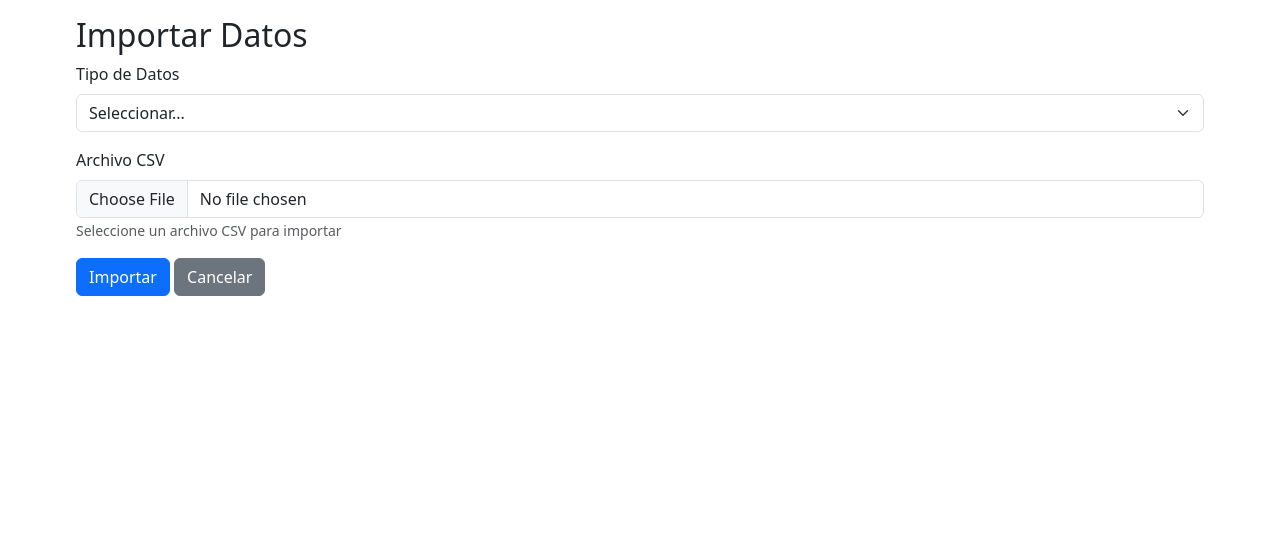
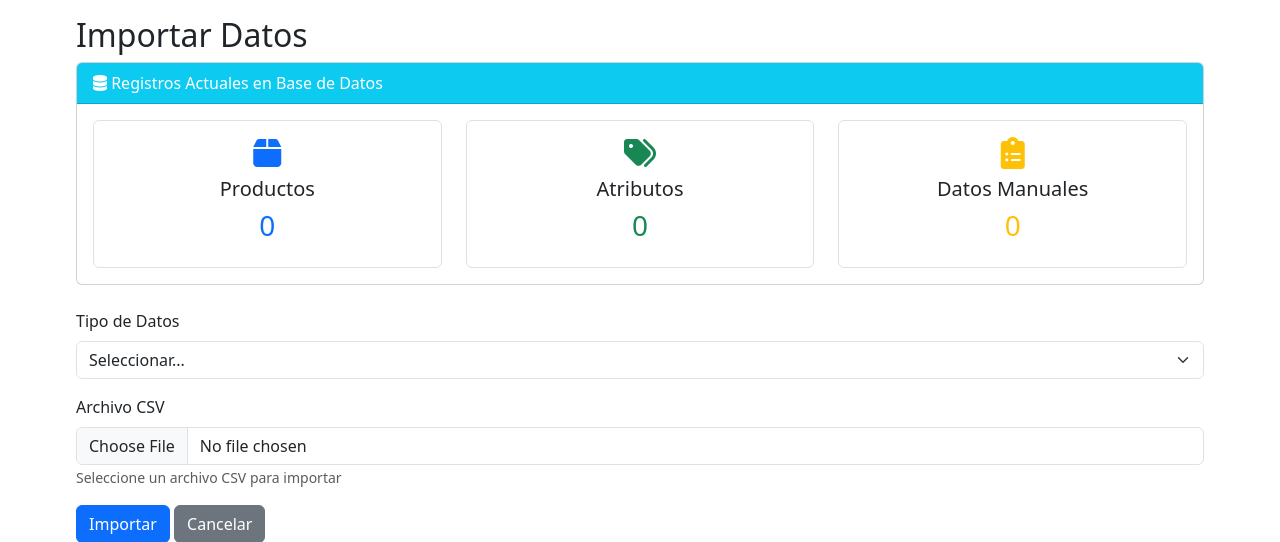
Before and after one commit to mpachecodynamizatic/Python_SVAN_Catalogo, a Flask app: page /importar in a window 1280 px wide. Shown: the part 72-614 px from the top of the page. Run offline with Flask 3, Linux system fonts and the light colour scheme.

Commit message:
Optimizar importaciones y garantizar persistencia de datos
- Keep-alive: Heartbeat cada 2 registros para mantener conexión activa
- Optimización: Consultas en memoria (SKUs, atributos) para eliminar queries SQL repetitivas
- Timeouts: Aumentados a 5 minutos en Gunicorn (300s) con graceful_timeout y keepalive activo
- UI: Cuadro informativo con conteos de registros existentes en página de importación
- Atributos: Mensajes de progreso ahora indican insertados/omitidos durante reintentos
- Persistencia BD: Configuración mejorada para garantizar que datos NO se borren en Render
  * Detección automática de entorno Render (variable RENDER=true)
  * Uso correcto del disco persistente montado en /opt/render/project/src/instance
  * build.sh verifica existencia de BD y muestra tamaño antes de inicializar
  * db.create_all() solo crea tablas nuevas, nunca borra datos existentes

```diff
--- a/app.py
+++ b/app.py
@@ -15,7 +15,14 @@ app = Flask(__name__)
 
 # Configuration
 # Ensure instance folder exists
-instance_path = os.path.join(os.path.dirname(os.path.abspath(__file__)), 'instance')
+# En Render, el disco persistente está montado en /opt/render/project/src/instance
+if os.environ.get('RENDER'):
+    # En producción (Render), usar el disco persistente
+    instance_path = '/opt/render/project/src/instance'
+else:
+    # En desarrollo local
+    instance_path = os.path.join(os.path.dirname(os.path.abspath(__file__)), 'instance')
+
 os.makedirs(instance_path, exist_ok=True)
 
 db_path = os.environ.get('DATABASE_URL')
@@ -193,9 +200,11 @@ class DatosManuales(db.Model):
     def __repr__(self):
         return f'<DatosManuales {self.sku}>'
 
-# Crear la base de datos si no existe
-with app.app_context():
-    db.create_all()
+# La base de datos se crea en build.sh durante el deployment
+# En desarrollo local se crea al ejecutar la app
+if not os.environ.get('RENDER'):
+    with app.app_context():
+        db.create_all()
 
 @app.route('/')
 def index():
@@ -344,6 +353,20 @@ def eliminar_atributo(id):
     db.session.commit()
     flash('Atributo eliminado correctamente.')
     return redirect(url_for('producto_atributos', id=producto_id))
+
+@app.route('/importar/conteos')
+def importar_conteos():
+    """Devuelve los conteos de registros existentes en la base de datos"""
+    import json
+    try:
+        conteos = {
+            'productos': Producto.query.count(),
+            'atributos': Atributo.query.count(),
+            'datos_manuales': DatosManuales.query.count()
+        }
+        return json.dumps(conteos)
+    except Exception as e:
+        return json.dumps({'error': str(e)}), 500
 
 @app.route('/importar', methods=['GET', 'POST'])
 def importar():
--- a/render.yaml
+++ b/render.yaml
@@ -14,7 +14,9 @@ services:
         generateValue: true
       - key: FLASK_ENV
         value: production
+      - key: RENDER
+        value: true
     disk:
       name: catalog-data
       mountPath: /opt/render/project/src/instance
-      sizeGB: 1
+      sizeGB: 1  # Disco persistente - los datos NO se borran entre deployments
--- a/templates/importar.html
+++ b/templates/importar.html
@@ -16,6 +16,39 @@
             </ol>
         </nav>
         <h2>Importar Datos</h2>
+
+        <!-- Cuadro de registros existentes -->
+        <div class="card mb-4">
+            <div class="card-header bg-info text-white">
+                <i class="fas fa-database"></i> Registros Actuales en Base de Datos
+            </div>
+            <div class="card-body">
+                <div class="row text-center" id="conteosContainer">
+                    <div class="col-md-4">
+                        <div class="border rounded p-3">
+                            <i class="fas fa-box fa-2x text-primary mb-2"></i>
+                            <h5>Productos</h5>
+                            <h3 id="conteoProductos" class="text-primary"><span class="spinner-border spinner-border-sm"></span></h3>
+                        </div>
+                    </div>
+                    <div class="col-md-4">
+                        <div class="border rounded p-3">
+                            <i class="fas fa-tags fa-2x text-success mb-2"></i>
+                            <h5>Atributos</h5>
+                            <h3 id="conteoAtributos" class="text-success"><span class="spinner-border spinner-border-sm"></span></h3>
+                        </div>
+                    </div>
+                    <div class="col-md-4">
+                        <div class="border rounded p-3">
+                            <i class="fas fa-clipboard-list fa-2x text-warning mb-2"></i>
+                            <h5>Datos Manuales</h5>
+                            <h3 id="conteoDatosManuales" class="text-warning"><span class="spinner-border spinner-border-sm"></span></h3>
+                        </div>
+                    </div>
+                </div>
+            </div>
+        </div>
+
         <form method="POST" enctype="multipart/form-data" id="importForm">
             <div class="mb-3">
                 <label for="tipo" class="form-label">Tipo de Datos</label>
@@ -46,6 +79,30 @@
     </div>
     <script src="https://cdn.jsdelivr.net/npm/bootstrap@5.3.0/dist/js/bootstrap.bundle.min.js"></script>
     <script>
+        // Cargar conteos al cargar la página
+        window.addEventListener('DOMContentLoaded', function() {
+            fetch('{{ url_for("importar_conteos") }}')
+                .then(response => response.json())
+                .then(data => {
+                    if (data.error) {
+                        console.error('Error al cargar conteos:', data.error);
+                        document.getElementById('conteoProductos').textContent = 'Error';
+                        document.getElementById('conteoAtributos').textContent = 'Error';
+                        document.getElementById('conteoDatosManuales').textContent = 'Error';
+                    } else {
+                        document.getElementById('conteoProductos').textContent = data.productos.toLocaleString('es-ES');
+                        document.getElementById('conteoAtributos').textContent = data.atributos.toLocaleString('es-ES');
+                        document.getElementById('conteoDatosManuales').textContent = data.datos_manuales.toLocaleString('es-ES');
+                    }
+                })
+                .catch(error => {
+                    console.error('Error:', error);
+                    document.getElementById('conteoProductos').textContent = 'Error';
+                    document.getElementById('conteoAtributos').textContent = 'Error';
+                    document.getElementById('conteoDatosManuales').textContent = 'Error';
+                });
+        });
+
         // Mostrar/ocultar campo de archivo según el tipo seleccionado
         document.getElementById('tipo').addEventListener('change', function() {
             const archivoDiv = document.getElementById('archivoDiv');
```
Also changed, not shown: 1 other file.
